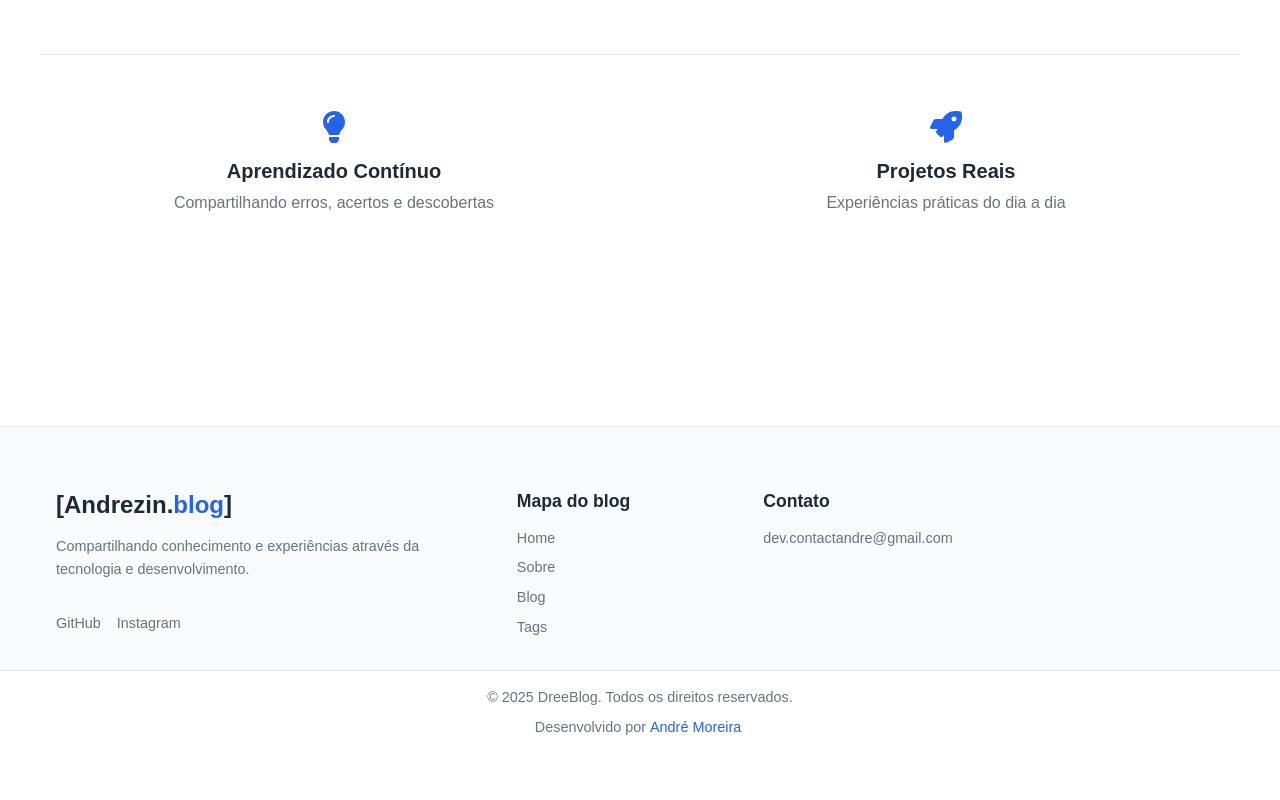
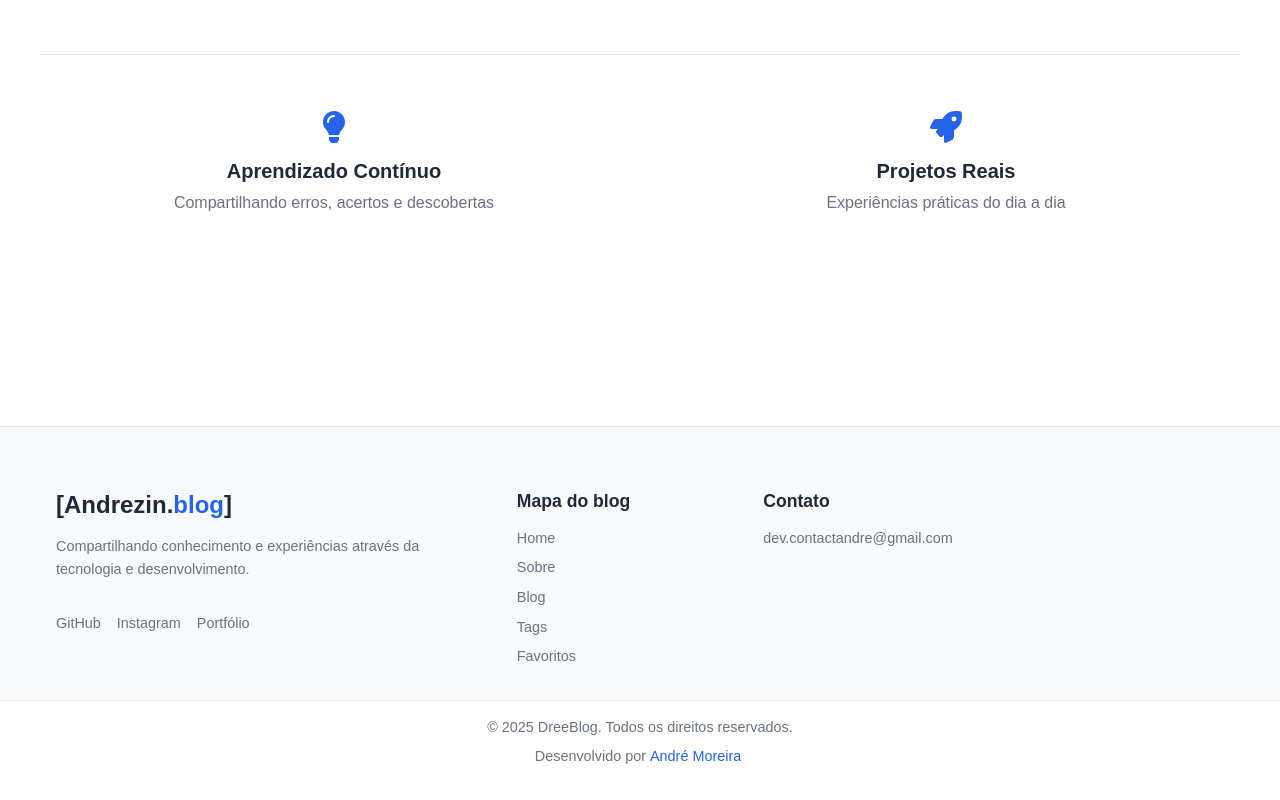
Before and after one commit to Andrezinrc/dev-mini-blog, a React (Vite) app: page / in a window 1280 px wide. Shown: the part 451-1251 px from the top of the page. Before the commit the page ends 1221 px from the top, so only its background shows below. Built offline with nearby package versions, Linux system fonts and the light colour scheme.

Commit message:
fix: fechar menu ao navegar para favoritos

```diff
--- a/src/components/Footer/Footer.jsx
+++ b/src/components/Footer/Footer.jsx
@@ -13,6 +13,7 @@ const Footer = () => {
           <div className={styles.socialLinks}>
             <a href="https://github.com/Andrezinrc" className={styles.socialLink}>GitHub</a>
             <a href="https://instagram.com/andrezin.dev" className={styles.socialLink}>Instagram</a>
+            <a href="https://andrezin-dev.vercel.app/" className={styles.socialLink}>Portfólio</a>
           </div>
         </div>
 
@@ -23,6 +24,7 @@ const Footer = () => {
             <Link to="/about" className={styles.footerLink}>Sobre</Link>
             <Link to="/posts" className={styles.footerLink}>Blog</Link>
             <Link to="/tags" className={styles.footerLink}>Tags</Link>
+            <Link to="/favorites" className={styles.footerLink}>Favoritos</Link>
           </nav>
         </div>
 
--- a/src/components/Header/Header.jsx
+++ b/src/components/Header/Header.jsx
@@ -198,7 +198,7 @@ export default function Header() {
                 <FaTags className={styles.mobileIcon} />
                 Tags
               </Link>
-              <Link to="/favorites" className={styles.navLink}>
+              <Link to="/favorites" className={styles.navLink} onClick={closeMenu}>
                 <FaHeart className={styles.navIcon} />
                 Favoritos
               </Link>
```
